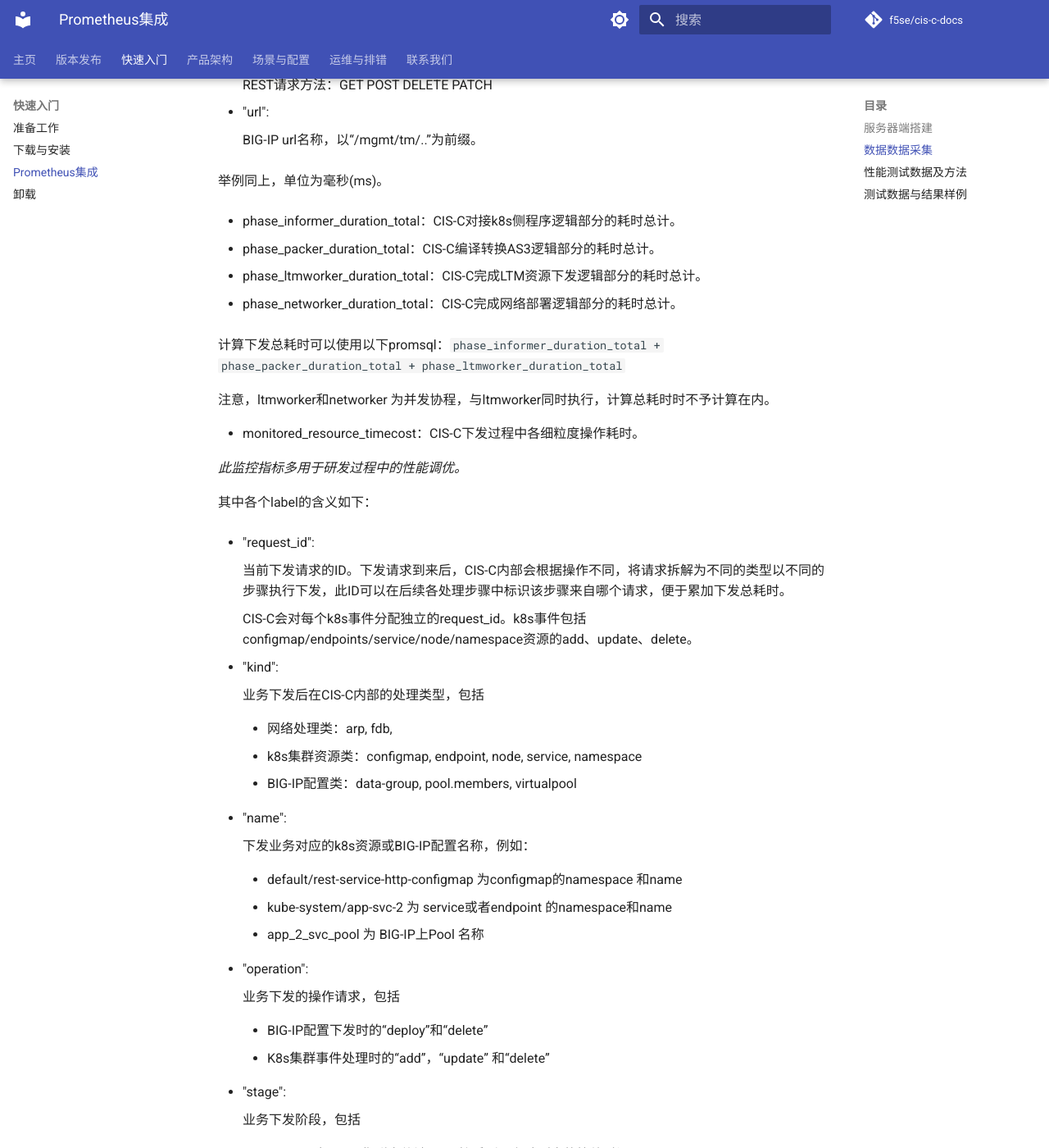
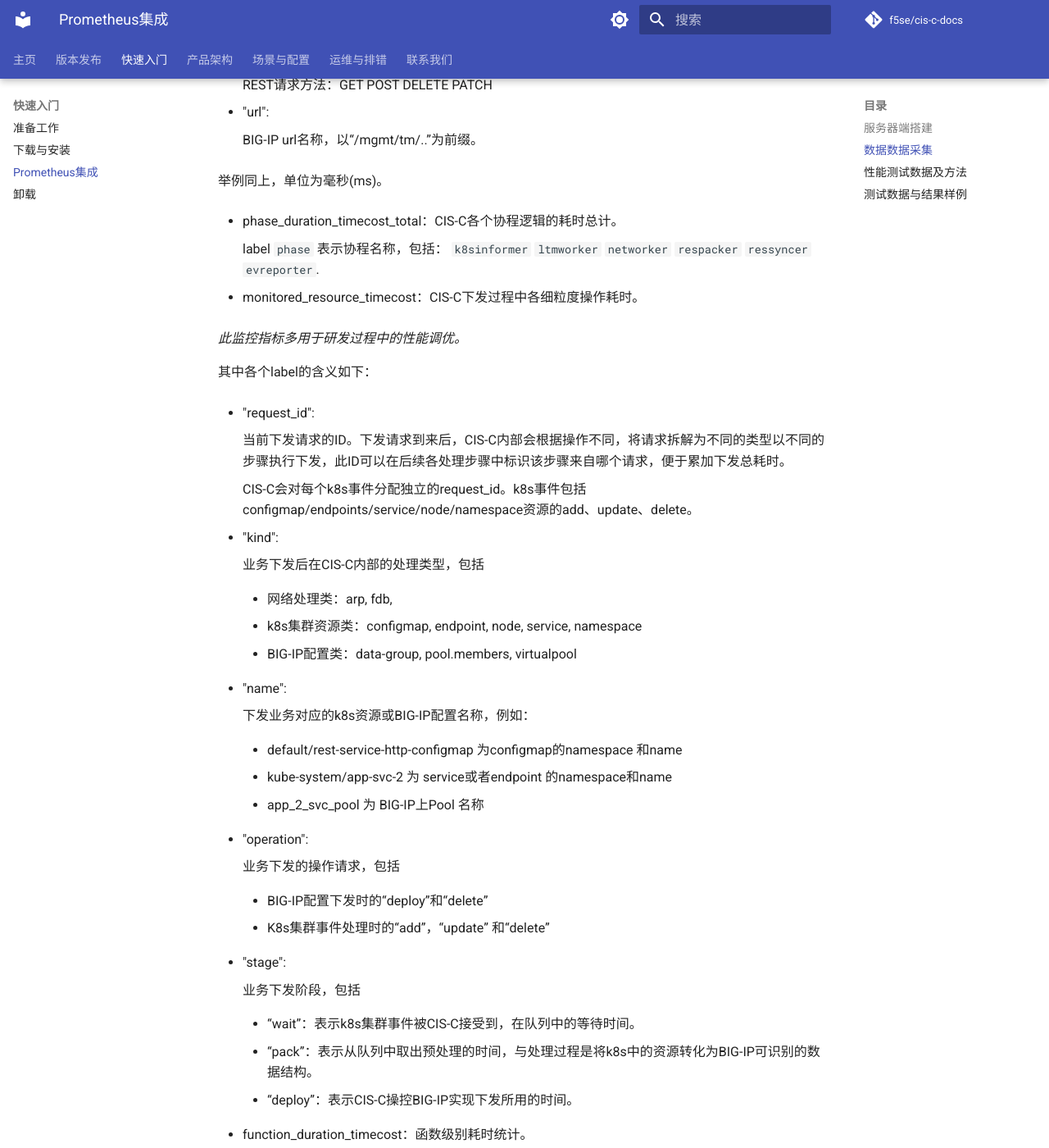
Before and after one commit to f5se/cis-c-docs, an MkDocs documentation site: the page built from docs/quick-start/prometheus.md, in a window 1280 px wide and 1400 px high, scrolled down 2642 px. Shown: the whole window at 82% size. Built offline with MkDocs 1.6.1 and Material for MkDocs 9.7.7, drawn with Linux system fonts in a browser that asks for light colours; comment, search, counter and statistics services are not loaded; some of the changed text lies outside the part shown.

Commit message:
update prometheus metrics description.

````diff
--- a/docs/quick-start/prometheus.md
+++ b/docs/quick-start/prometheus.md
@@ -126,17 +126,9 @@ Prometheus 的搭建方式有很多种，本文档中展示的是以docker方式
 
   举例同上，单位为毫秒(ms)。
 
-* phase_informer_duration_total：CIS-C对接k8s侧程序逻辑部分的耗时总计。
+* phase_duration_timecost_total：CIS-C各个协程逻辑的耗时总计。
 
-* phase_packer_duration_total：CIS-C编译转换AS3逻辑部分的耗时总计。
-
-* phase_ltmworker_duration_total：CIS-C完成LTM资源下发逻辑部分的耗时总计。
-
-* phase_networker_duration_total：CIS-C完成网络部署逻辑部分的耗时总计。
-
-  计算下发总耗时可以使用以下promsql：`phase_informer_duration_total + phase_packer_duration_total + phase_ltmworker_duration_total`
-
-  注意，ltmworker和networker 为并发协程，与ltmworker同时执行，计算总耗时时不予计算在内。
+    label `phase` 表示协程名称，包括： `k8sinformer` `ltmworker` `networker` `respacker` `ressyncer` `evreporter`.
 
 * monitored_resource_timecost：CIS-C下发过程中各细粒度操作耗时。
 
@@ -187,6 +179,13 @@ Prometheus 的搭建方式有很多种，本文档中展示的是以docker方式
     * “pack”：表示从队列中取出预处理的时间，与处理过程是将k8s中的资源转化为BIG-IP可识别的数据结构。
 
     * “deploy”：表示CIS-C操控BIG-IP实现下发所用的时间。
+
+
+* function_duration_timecost：函数级别耗时统计。
+
+  其中 label `name`为函数名称。
+
+  此metrics主要用作追踪性能测试过程中的函数时耗情况，让开发者尽早发现当资源数量增加时的性能瓶颈点。
 
 
 ## 性能测试数据及方法
@@ -405,11 +404,7 @@ done
   此聚合指令以`request_id`划分，将来自`10.xx.yy.zz:30080`的metrics数据加和（`sum`），计算  得到各个request的时间耗时情况，如下图所示。
 
 
-* phase_*_duration_total
-
-  ```
-  phase_informer_duration_total + phase_packer_duration_total + phase_ltmworker_duration_total
-  ```
+* phase_duration_timecost_total
 
   此聚合命令可以统计CIS-C累计工作时长。
 
````
